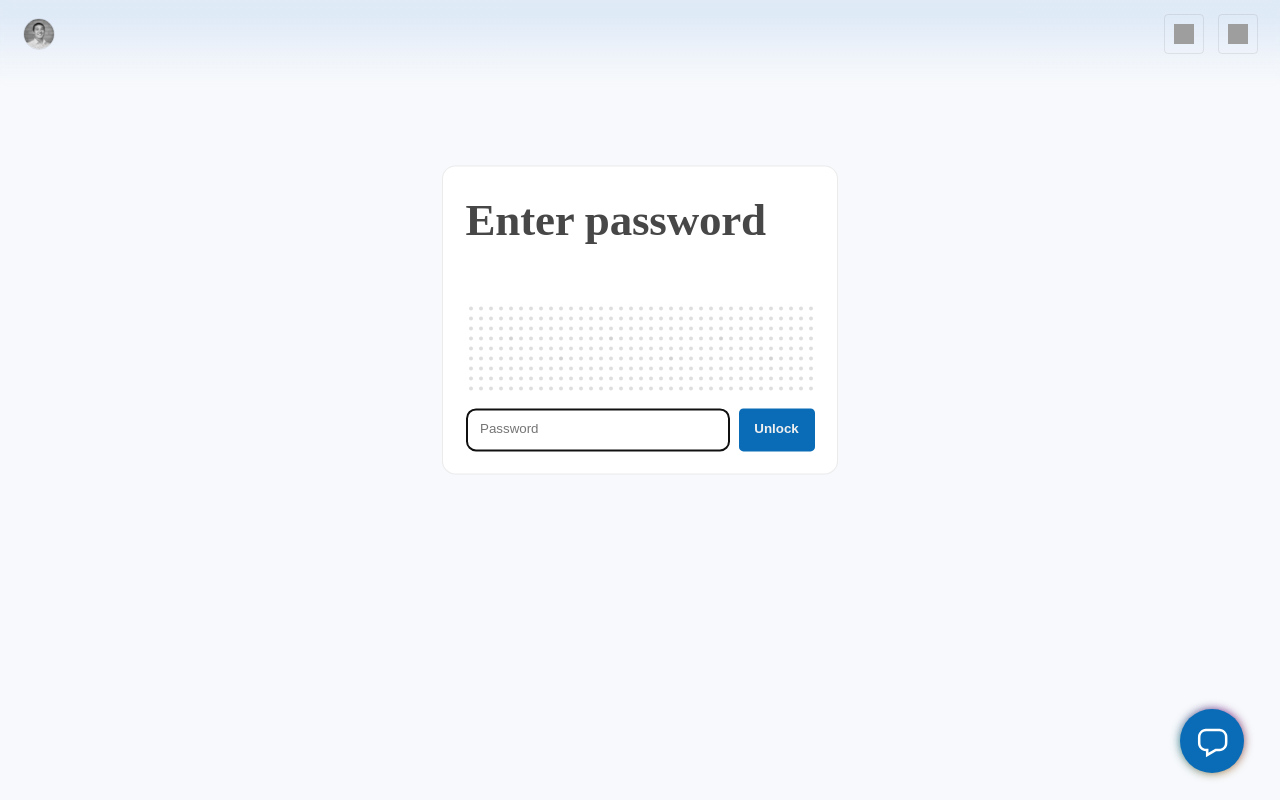
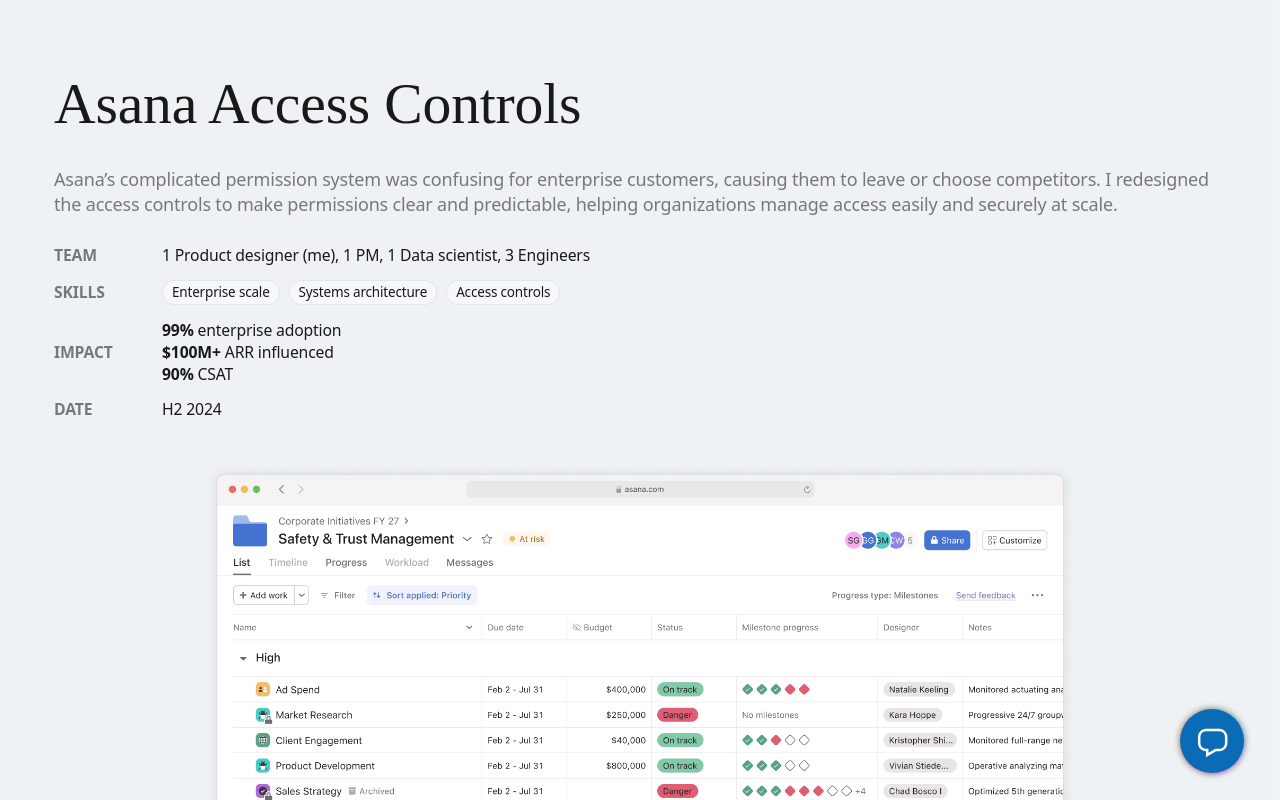
Before and after one commit to mrchaarlie/mrchaarlie.github.io, a React (Vite) app: page /work/asana in a window 1280 px wide. Built offline with nearby package versions, Linux system fonts and the light colour scheme; grey boxes are pictures that could not be loaded; a web font is replaced by a local one.

Commit message:
Temporarily remove password gate

```diff
--- a/src/pages/PortfolioItemPage.tsx
+++ b/src/pages/PortfolioItemPage.tsx
@@ -18,7 +18,7 @@
   }, [slug, navigate])
 
   useEffect(() => {
-    if (!shouldGate) {
+    if (!shouldGate || true) { // TEMPORARY
       setUnlocked(true)
     } else if (isAuthed) {
       setUnlocked(true)
--- a/src/styles.scss
+++ b/src/styles.scss
@@ -1165,7 +1165,7 @@
         width: 100%;
         font-weight: 500;
         font-size: 2rem;
-        margin: 4rem 0 3rem;
+        margin: 4rem 0 1rem;
         line-height: 1.2;
     }
 
@@ -1173,7 +1173,7 @@
         width: 100%;
         font-weight: 600;
         font-size: 1.375rem;
-        margin: 3rem 0 1.5rem;
+        margin: 3rem 0 1rem;
     }
 
     h4 {
```
